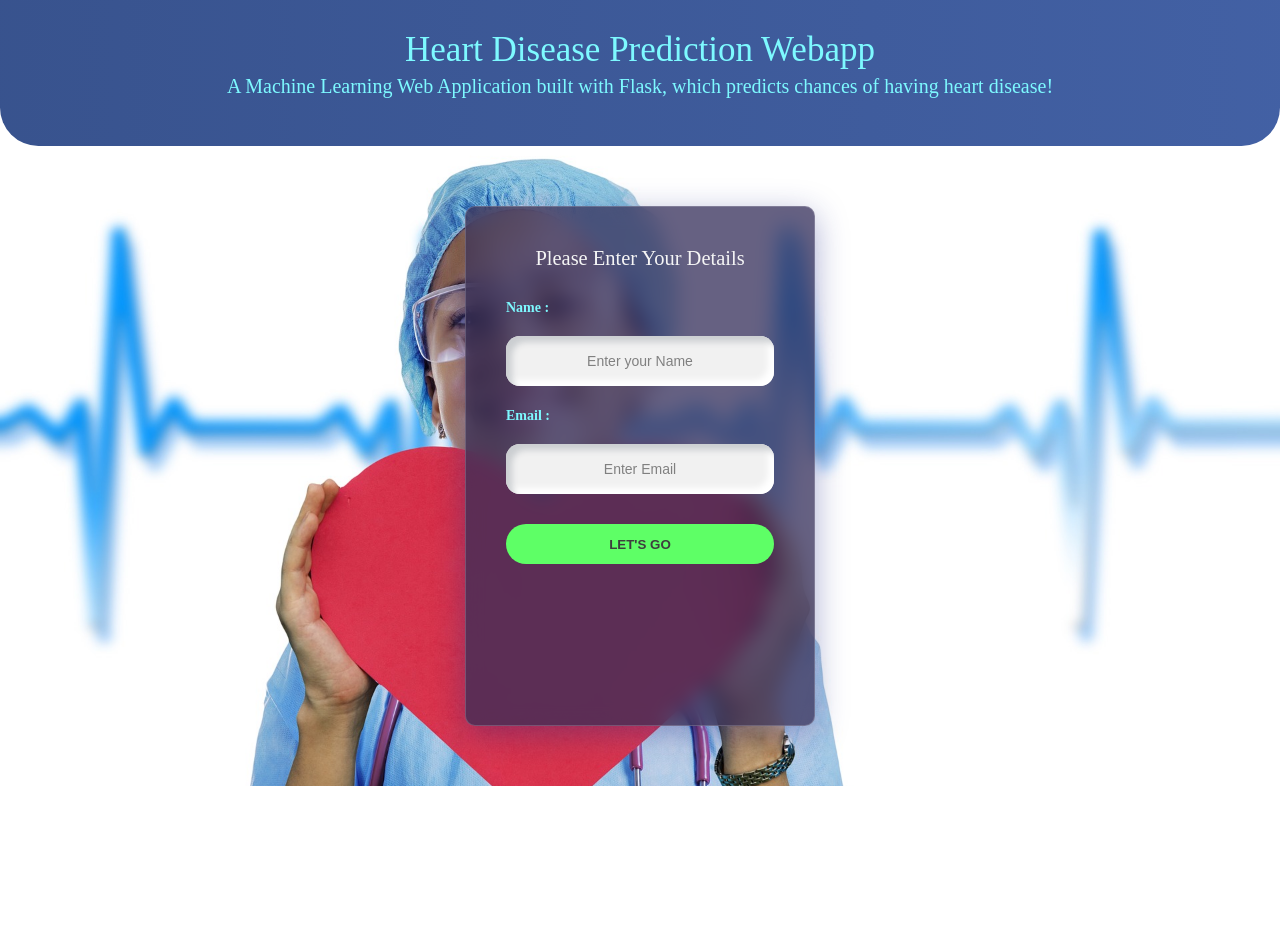
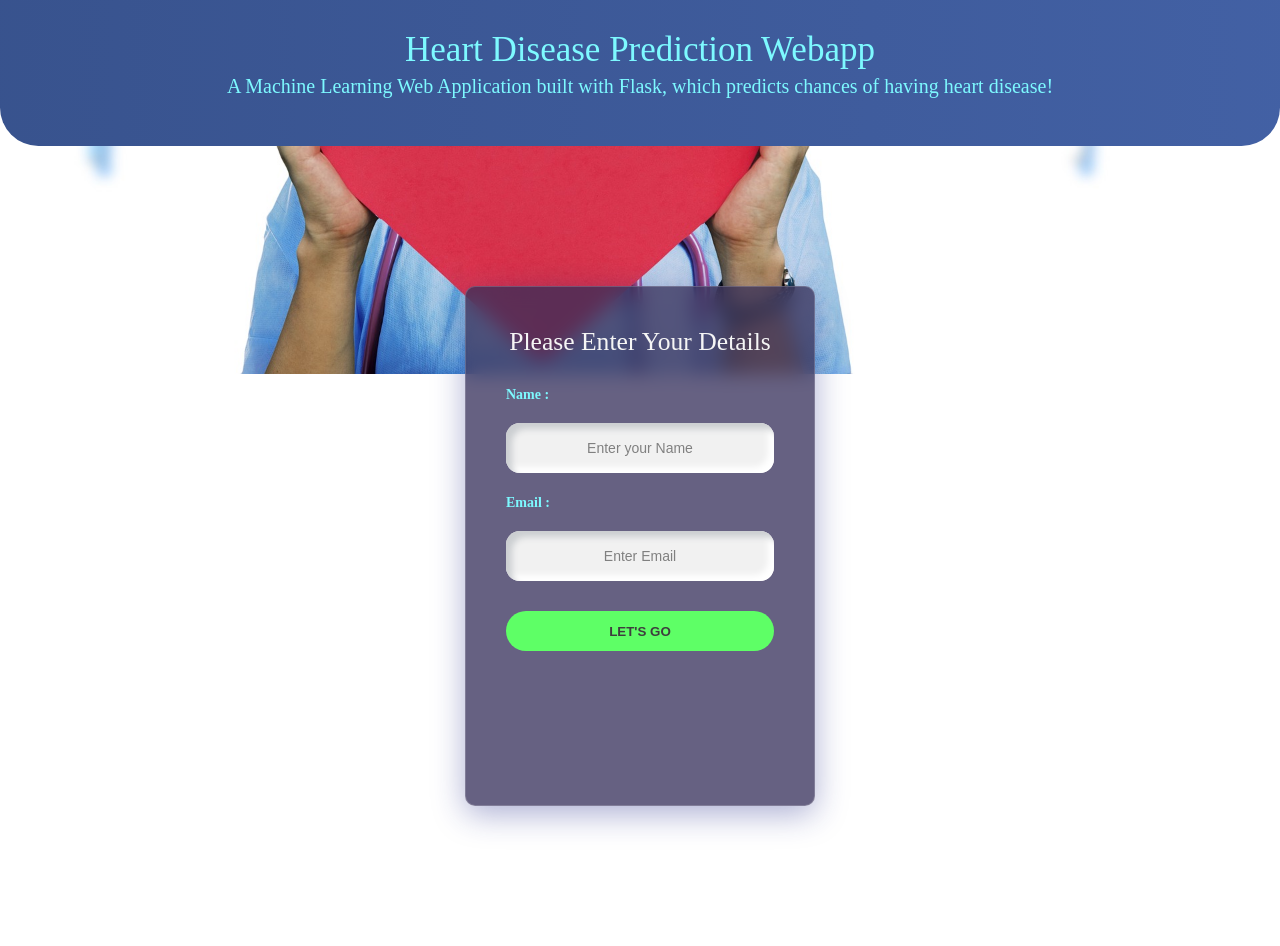
Before and after one commit to DevangML/Heart-Disease-Prediction-Project, a Flask app: page / in a window 1280 px wide. Before the commit the page ends 786 px from the top, so only its background shows below. Run offline with Flask 2, Linux system fonts and the light colour scheme; parts of the project's set-up code (start-up, migrations or seed data) failed here and were passed over; some libraries are stand-ins or nearby versions.

Commit message:
fix: "Minor fixes"

```diff
--- a/templates/index.html
+++ b/templates/index.html
@@ -43,7 +43,7 @@
 
   <style>
     .title {
-      font-size: 1.6vw;
+      font-size: 2vw;
       color: whitesmoke;
     }
 
@@ -99,11 +99,8 @@
     .homebody {
       margin: 0;
       width: 100vw;
-      height: 80vh;
-      background: url("static/mbg.jpg");
-      background-position: center;
-      background-repeat: no-repeat;
-      background-size: cover;
+      min-height: 100vh;
+      max-height: 102vh;
       display: flex;
       align-items: center;
       text-align: center;
@@ -223,15 +220,17 @@
       font-size: 15px;
     }
 
-
-
-
     body {
+      background: url("static/mbg.jpg");
+      background-position: center;
+      background-repeat: no-repeat;
+      background-size: cover;
       text-align: center;
       margin: 0;
       padding: 0;
       width: 100%;
-      height: 100%;
+      min-height: 100vh;
+      max-height: 102vh;
       display: flex;
       flex-direction: column;
       position: absolute;
```
